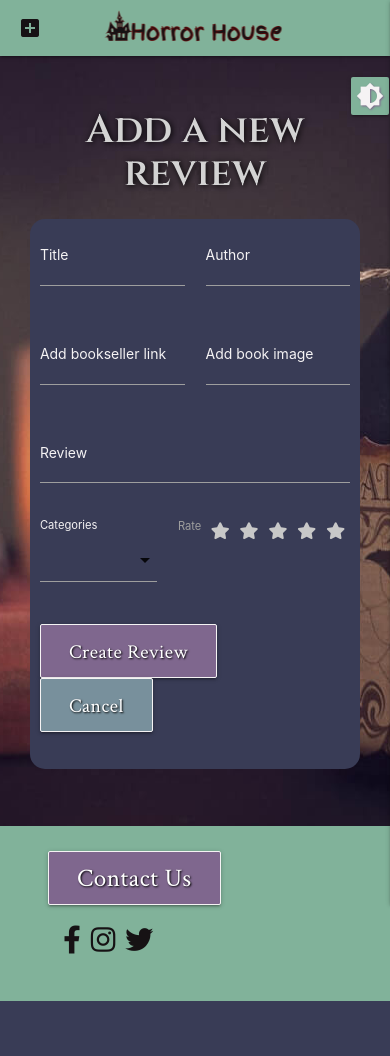
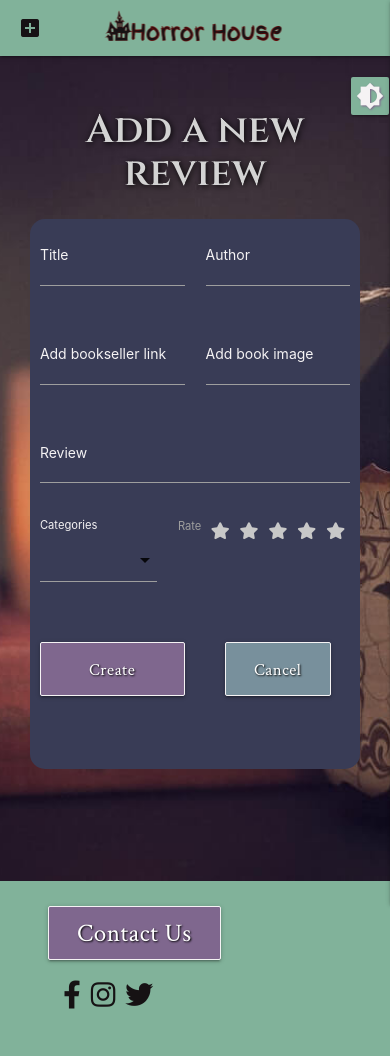
Before and after one commit to christine-gk416/horror-house-reviews, a Flask app: page /add_review in a window 390 px wide. Before the commit the page ends 1001 px from the top, so only its background shows below. Run offline with Flask 2, Linux system fonts and the light colour scheme; the visitor is signed in with stand-in values (Sample User, id 1); a database or web service that is not in the repository returns one stand-in record (values such as "Sample title"); some libraries are stand-ins or nearby versions.

Commit message:
Update mobile styles on review pages

```diff
--- a/static/css/style.css
+++ b/static/css/style.css
@@ -489,13 +489,23 @@ ul#nav-mobile.sidenav {
   font-size: 1.2rem;
 }
 
+.parallax-container {
+  min-height: 825px !important;
+}
+
+}
+
+@media only screen and (max-width : 850px) {
+  .rate-padding2 {
+    padding-right: 243px;
+  }
 }
 
 
 @media only screen and (max-width : 800px) {
 
   h1.custom-font {
-    font-size: 3.6rem;
+    font-size: 3.0rem;
   }
 
   .contact-pop {
@@ -511,12 +521,22 @@ ul#nav-mobile.sidenav {
   }
 
   .rate-padding2 {
-    padding-right: 185px;
+    padding-right: 215px;
   }
 
   .profile-image {
     width: 40%;
   }
+
+  .parallax-container {
+    min-height: 825px !important;
+  }
+}
+
+@media only screen and (max-width : 740px) {
+  .rate-padding2 {
+    padding-right: 195px;
+}
 }
 
 @media only screen and (max-width : 600px) {
@@ -551,7 +571,7 @@ ul#nav-mobile.sidenav {
 }
 
 a.breadcrumb {
-  font-size: 1.1rem;
+  font-size: 13px;
 }
 
 .tabs .tab a {
@@ -560,6 +580,23 @@ a.breadcrumb {
 
 .profile-image {
   width: 60%;
+}
+
+.btn-large.add-edit-btn {
+  font-size: 1.2rem;
+}
+
+.add-button-padding {
+  padding-top: 6%;
+}
+
+.edit-button-padding {
+  padding-top: 6%;
+  padding-right: 3%;
+}
+
+.rate-padding2 {
+  padding-right: 80px;
 }
 
 }
--- a/templates/add_featured.html
+++ b/templates/add_featured.html
@@ -79,7 +79,7 @@
                     </div>
 
                 </div>
-                <div class="row">
+                <div class="row add-button-padding">
                     <div class="col l6 center">
                         <button class="btn-large add-edit-btn waves-effect waves-dark lighten-1 btn-styles" type="submit">
                             Create review
--- a/templates/add_review.html
+++ b/templates/add_review.html
@@ -79,14 +79,14 @@
                     </div>
 
                 </div>
-                <div class="row">
-                    <div class="col l6 center">
+                <div class="row add-button-padding">
+                    <div class="col s6 l6 center">
                         <button class="btn-large add-edit-btn waves-effect waves-dark lighten-1 btn-styles" type="submit">
                             Create review
                         </button>
                     </div>
 
-                    <div class="col l6 center">
+                    <div class="col s6 l6 center">
                         <a class="btn-large add-edit-btn waves-effect waves-dark lighten-1 btn-styles blue-grey modal-trigger"
                             href="#cancel-modal1">Cancel
                         </a>
```
Also changed, not shown: templates/edit_featured.html (+4 -4 lines).
